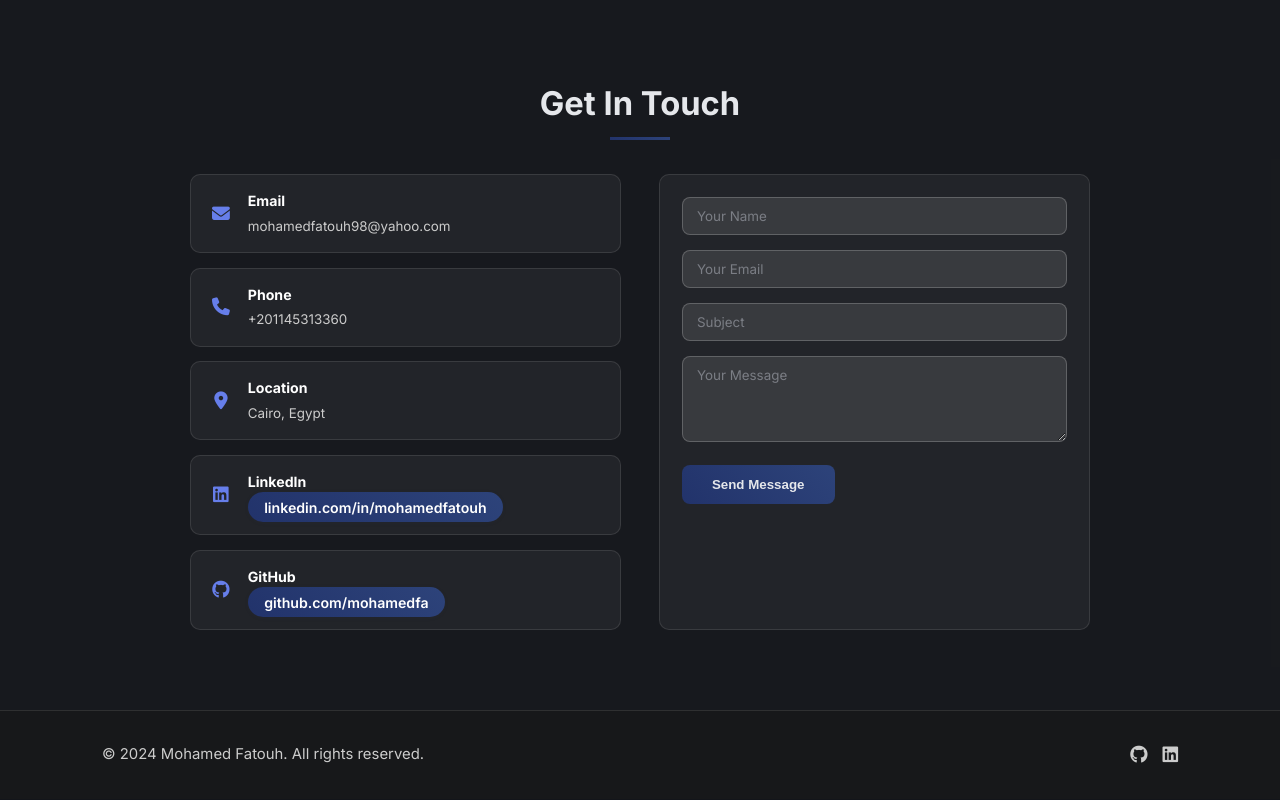
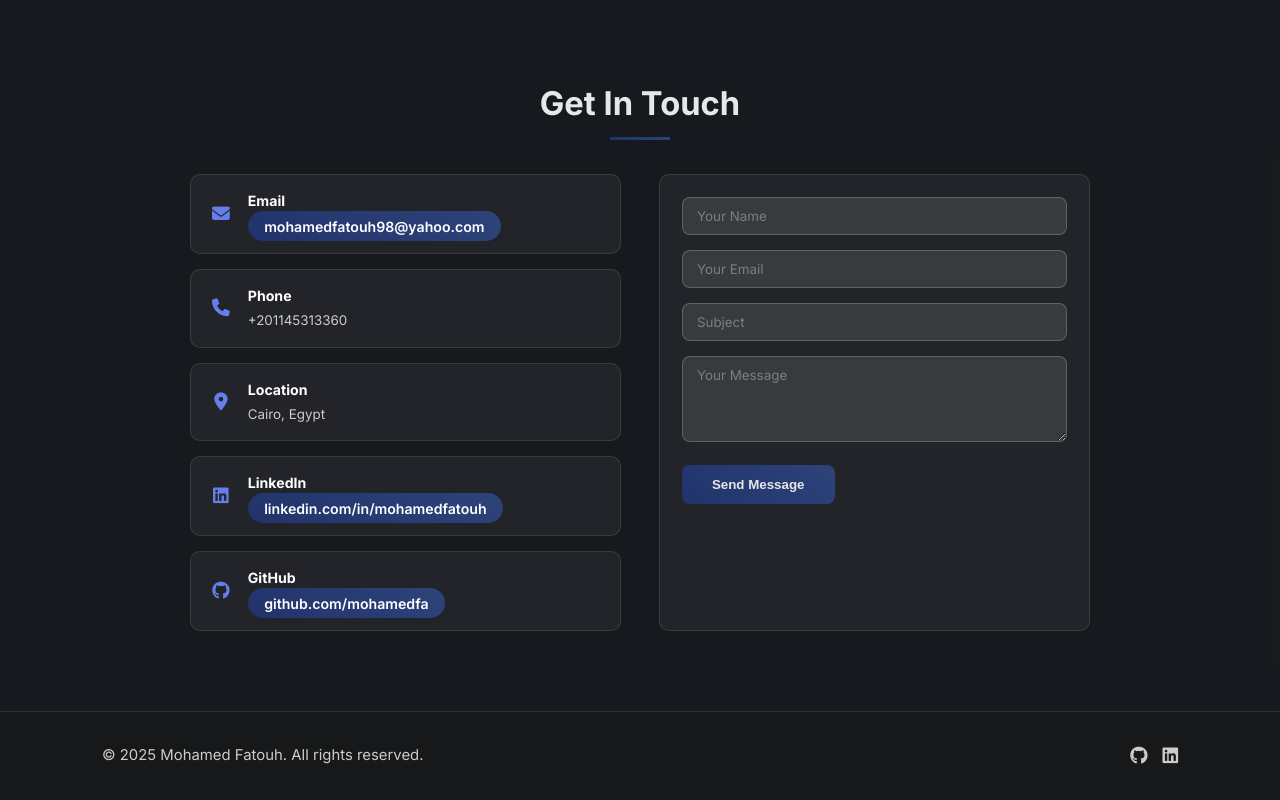
Before and after one commit to mohamedfa/My-Portfolio, a plain HTML site: page index.html in a window 1280 px wide. Shown: the part 4414-5214 px from the top of the page. Drawn offline with Linux system fonts and the light colour scheme.

Commit message:
Add files via upload

```diff
--- a/index.html
+++ b/index.html
@@ -430,7 +430,7 @@
         <div class="container">
             <h2 class="section-title">Resume</h2>
             <div class="resume-download" style="text-align:center; margin-top:2rem;">
-                <a href="Mohamed-Fatouh-FlowCV-Resume-20250716.pdf" class="btn btn-primary" target="_blank" rel="noopener">View My CV (PDF)</a>
+                <a href="Mohamed_Fatouh_CV.pdf" class="btn btn-primary" target="_blank" rel="noopener">View My CV (PDF)</a>
             </div>
         </div>
     </section>
@@ -445,7 +445,7 @@
                         <i class="fas fa-envelope"></i>
                         <div>
                             <h4>Email</h4>
-                            <p>mohamedfatouh98@yahoo.com</p>
+                            <p><a href="mailto:mohamedfatouh98@yahoo.com" class="project-link">mohamedfatouh98@yahoo.com</a></p>
                         </div>
                     </div>
                     <div class="contact-item">
@@ -505,7 +505,7 @@
     <footer class="footer">
         <div class="container">
             <div class="footer-content">
-                <p>&copy; 2024 Mohamed Fatouh. All rights reserved.</p>
+                <p>&copy; 2025 Mohamed Fatouh. All rights reserved.</p>
                 <div class="social-links">
                     <a href="https://github.com/mohamedfa"><i class="fab fa-github"></i></a>
                     <a href="https://www.linkedin.com/in/mohamedfatouh/"><i class="fab fa-linkedin"></i></a>
```
Also changed, not shown: 1 other file.
